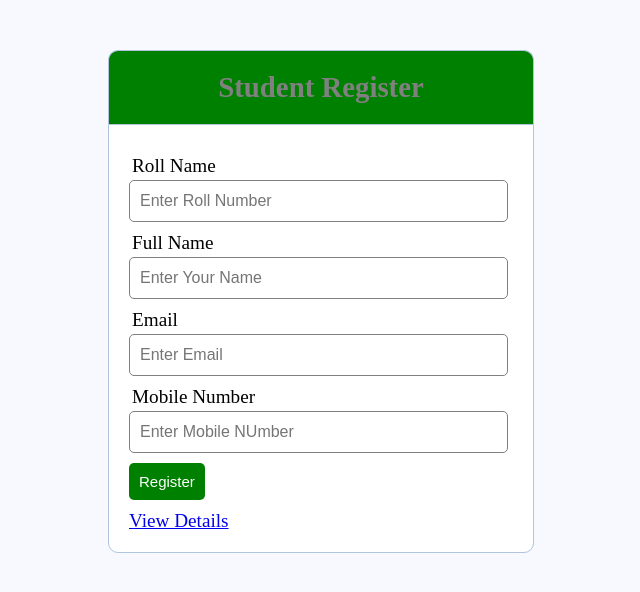
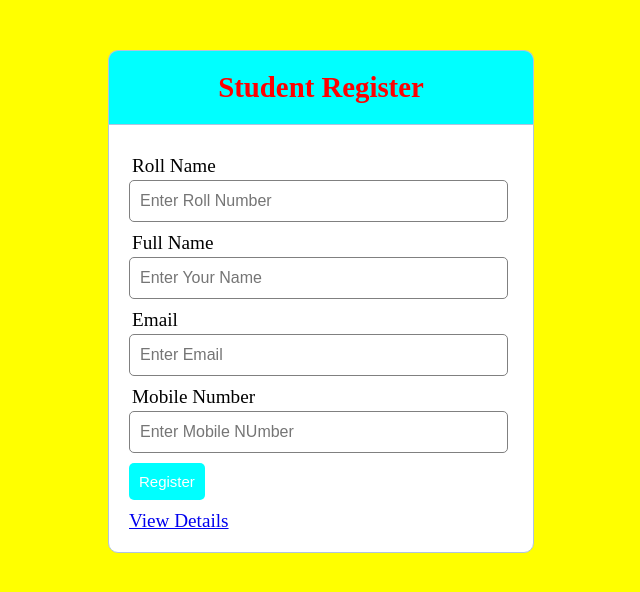
Before and after one commit to Jignesh215/Student, a PHP site: page / in a window 1280 px wide. Shown: the top 592 px of the page, without its empty margins (319-959 px from the left). Run offline with PHP 8.4, Linux system fonts and the light colour scheme.

Commit message:
Update style.css

```diff
--- a/style.css
+++ b/style.css
@@ -5,14 +5,14 @@
 body {
 
 	font-size: 120%;
-	background: #F8F8FF;
+	background: yellow;
 }
 
 .header {
 	width: 30%;
 	margin: 50px auto 0px;
-	color: gray;
-	background: green;
+	color: red;
+	background: cyan;
 	text-align: center;
 	border: 1px solid #B0C4DE;
 	border-bottom: none;
@@ -48,7 +48,7 @@ form, .content {
 	padding: 10px;
 	font-size: 15px;
 	color: white;
-	background:green;
+	background:cyan;
 	border: none;
 	border-radius: 5px;
 }
```
